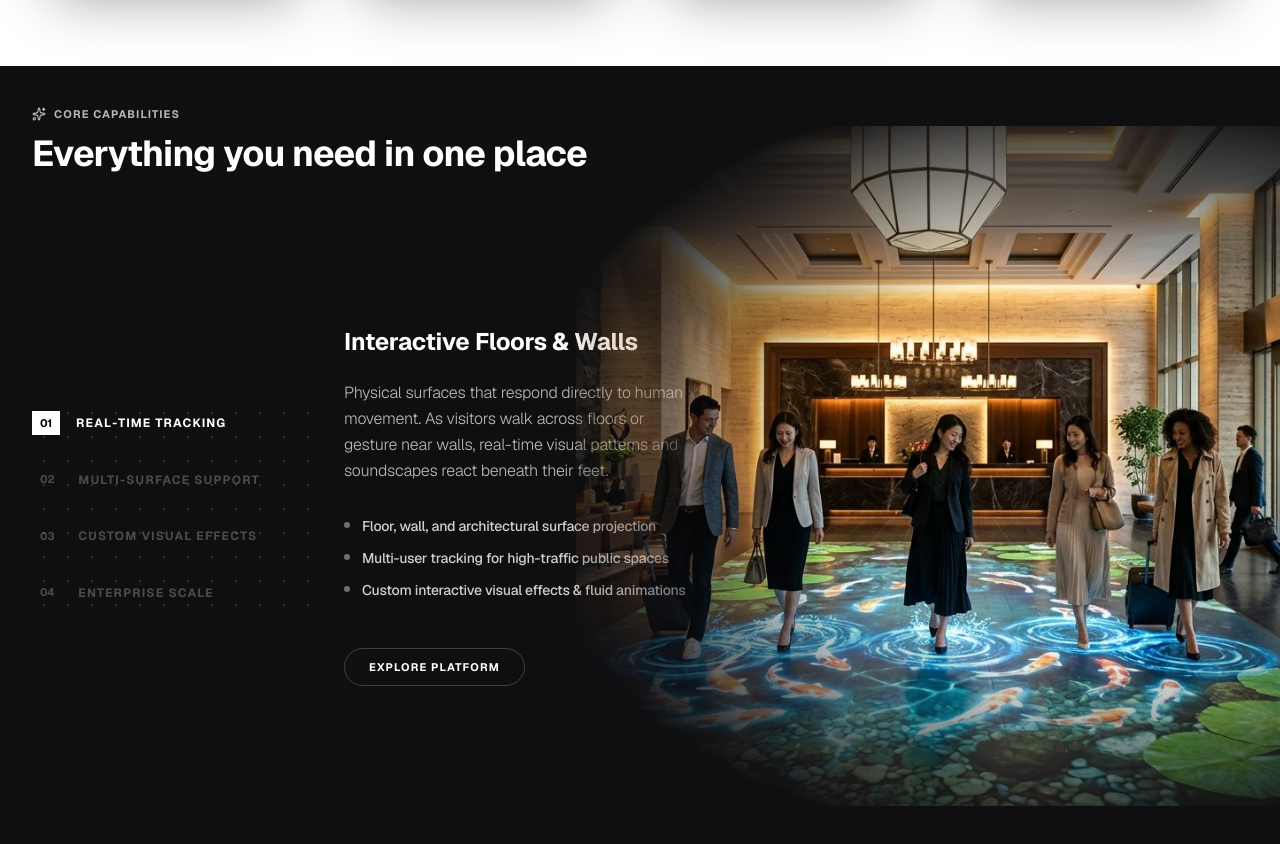
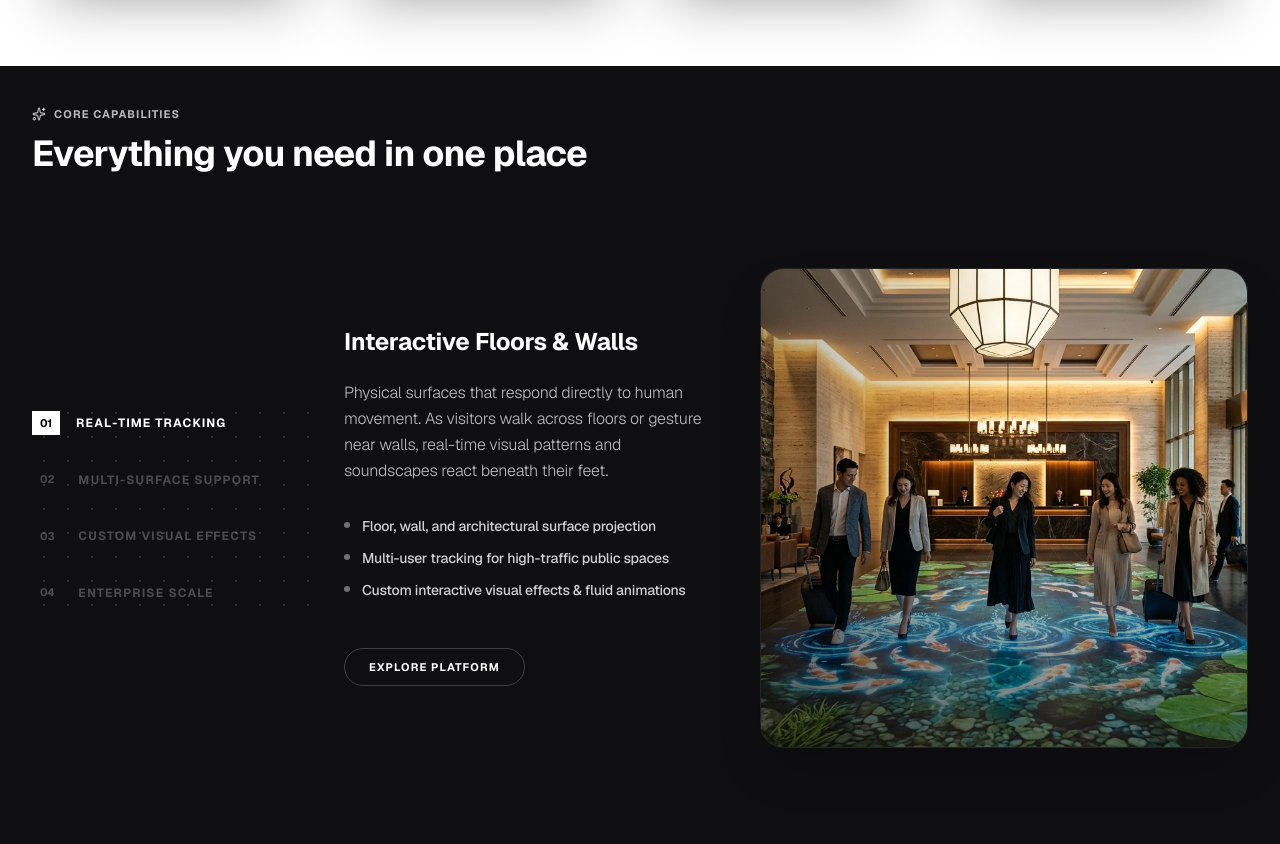
Before and after one commit to student261/projection, a Next.js app: page / in a window 1280 px wide. Shown: the part 1540-2384 px from the top of the page. Built offline with nearby package versions, Linux system fonts and the light colour scheme.

Commit message:
Fix text overlap bug in Core Capabilities by placing media directly into Column 3

```diff
--- a/components/SolutionsOverview.tsx
+++ b/components/SolutionsOverview.tsx
@@ -466,7 +466,7 @@ export default function SolutionsOverview() {
               </div>
 
               {/* Column 2: Active Text Content */}
-              <div className="lg:col-span-4 relative h-full flex flex-col justify-center">
+              <div className="lg:col-span-4 relative h-full flex flex-col justify-center z-10">
                 <AnimatePresence mode="wait">
                   <motion.div
                     key={activeSolution.id}
@@ -474,7 +474,7 @@ export default function SolutionsOverview() {
                     animate={{ opacity: 1, y: 0 }}
                     exit={{ opacity: 0, y: -15 }}
                     transition={{ duration: 0.4, ease: "easeOut" }}
-                    className="space-y-6 lg:pr-8"
+                    className="space-y-6 lg:pr-4"
                   >
                     <h4 className="text-2xl font-bold leading-[1.1] text-white">
                       {activeSolution.title}
@@ -505,19 +505,8 @@ export default function SolutionsOverview() {
                 </AnimatePresence>
               </div>
 
-              {/* Column 3 Placeholder - Keeps grid layout intact */}
-              <div className="lg:col-span-5 hidden lg:block" />
-            </div>
-          </div>
-
-          {/* Absolute Media Background - Fades perfectly into the void */}
-          <div
-            className="absolute right-0 top-1/2 -translate-y-1/2 w-[55vw] h-[85vh] pointer-events-none z-0 hidden lg:block"
-            style={{
-              maskImage: 'radial-gradient(ellipse at 70% 50%, black 40%, transparent 80%)',
-              WebkitMaskImage: 'radial-gradient(ellipse at 70% 50%, black 40%, transparent 80%)'
-            }}
-          >
+              {/* Column 3: Interactive Media Showcase */}
+              <div className="lg:col-span-5 relative h-[440px] xl:h-[480px] 2xl:h-[520px] rounded-3xl overflow-hidden shadow-2xl border border-white/10 bg-black/40 hidden lg:block">
                 <AnimatePresence mode="wait">
                   <motion.div
                     key={activeSolution.id}
@@ -533,8 +522,13 @@ export default function SolutionsOverview() {
                       className="w-full h-full object-cover object-center"
                       containerClassName="w-full h-full"
                     />
+                    {/* Subtle ambient gradients for depth */}
+                    <div className="absolute inset-0 bg-gradient-to-t from-black/60 via-transparent to-transparent pointer-events-none" />
+                    <div className="absolute inset-0 bg-gradient-to-r from-black/30 via-transparent to-transparent pointer-events-none" />
                   </motion.div>
                 </AnimatePresence>
+              </div>
+            </div>
           </div>
         </div>
       </div>
```
Lines whose indentation alone changed are shown as unchanged.
